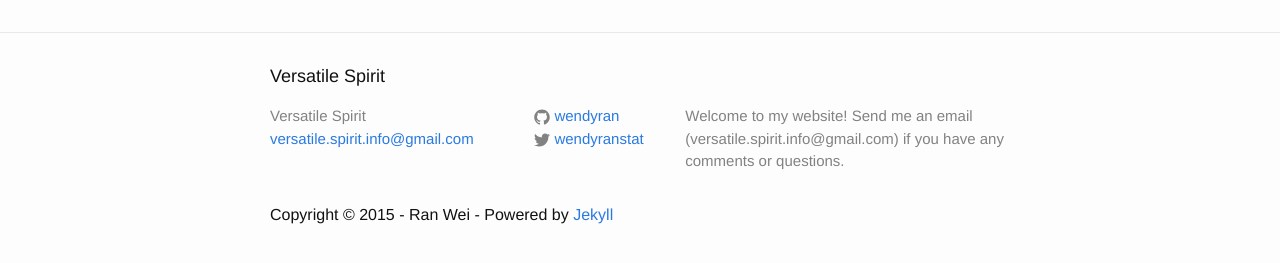
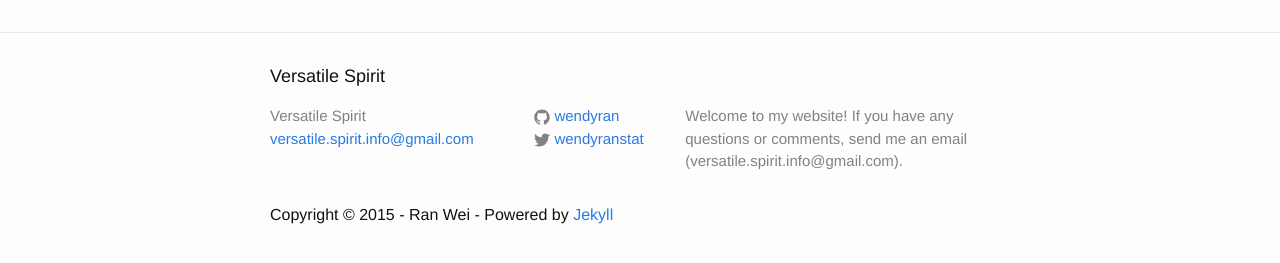
Before and after one commit to wendyran/wendyran.github.io, a Jekyll site: the page built from index.html, in a window 1280 px wide. Shown: the part 410-673 px from the top of the page. Built offline with Jekyll 4.4.1, drawn with Linux system fonts in a browser that asks for light colours.

Commit message:
minor change

```diff
--- a/_config.yml
+++ b/_config.yml
@@ -2,7 +2,7 @@
 title: Versatile Spirit
 subtitle: Ran Wei's Blog
 email: versatile.spirit.info@gmail.com
-description: Welcome to my website! Send me an email (versatile.spirit.info@gmail.com) if you have any comments or questions.
+description: Welcome to my website! If you have any questions or comments, send me an email (versatile.spirit.info@gmail.com).
 baseurl: "" # the subpath of your site, e.g. /blog/
 url: "http://wendyran.github.io" # the base hostname & protocol for your site
 twitter_username: wendyranstat
```
Also changed, not shown: 5 other files.
